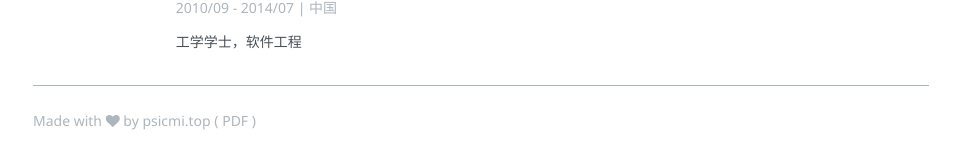
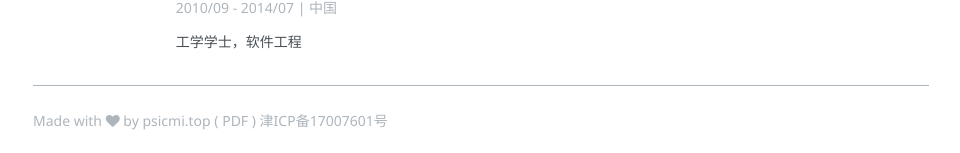
Before and after one commit to psicmi-cc/psicmi-cc.github.io, a Jekyll site: the page built from index.md, in a window 1280 px wide. Shown: the part 1942-2095 px from the top of the page, without its empty margins (159-1119 px from the left). Built offline with Jekyll 4.4.1, drawn with Linux system fonts in a browser that asks for light colours.

Commit message:
add beian

```diff
--- a/_includes/foot.html
+++ b/_includes/foot.html
@@ -1,3 +1,5 @@
     <footer>
       Made with <i class="fa fa-heart aria-hidden="true></i> by <a href="https://psicmi.cc">psicmi.top</a> <span class="print">( <a href="javascript:window.print()">PDF</a> )</span>
+
+<span><a href="http://www.miitbeian.gov.cn">津ICP备17007601号</a></span>
     </footer>
```
